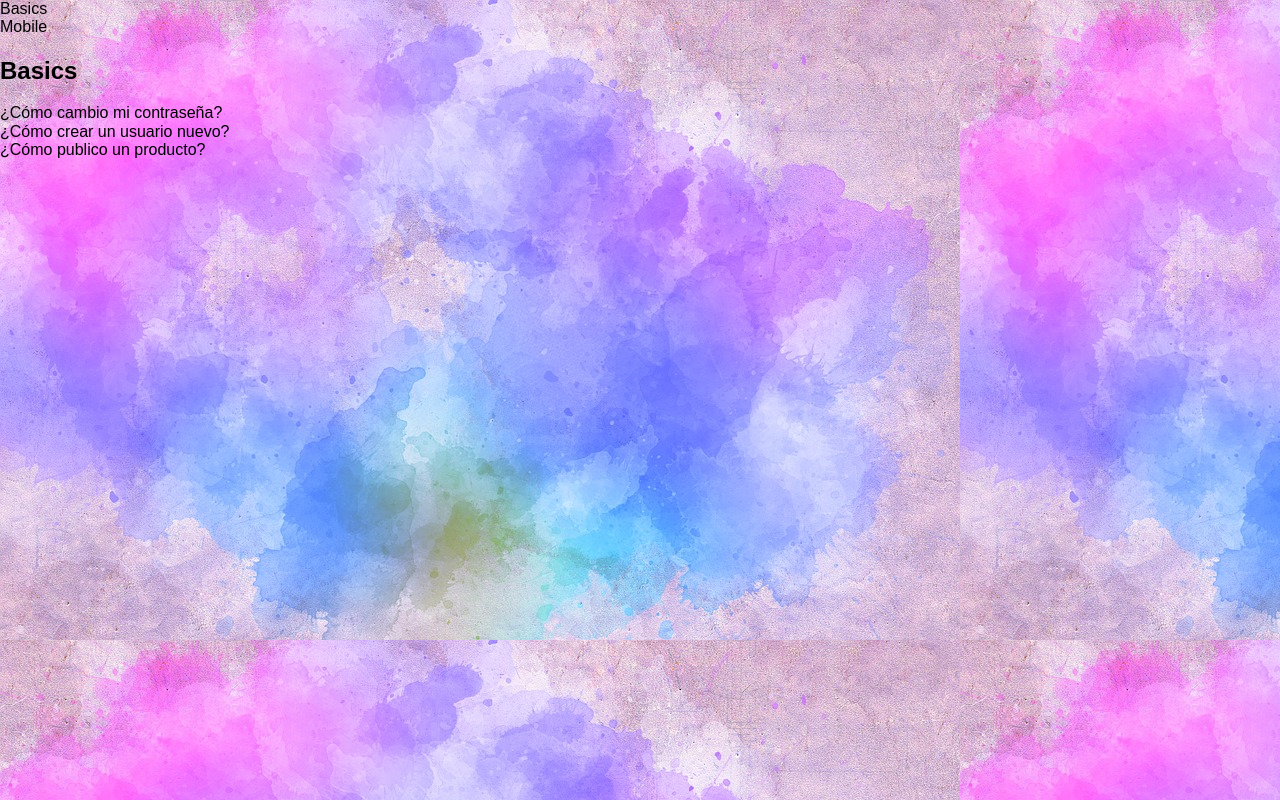
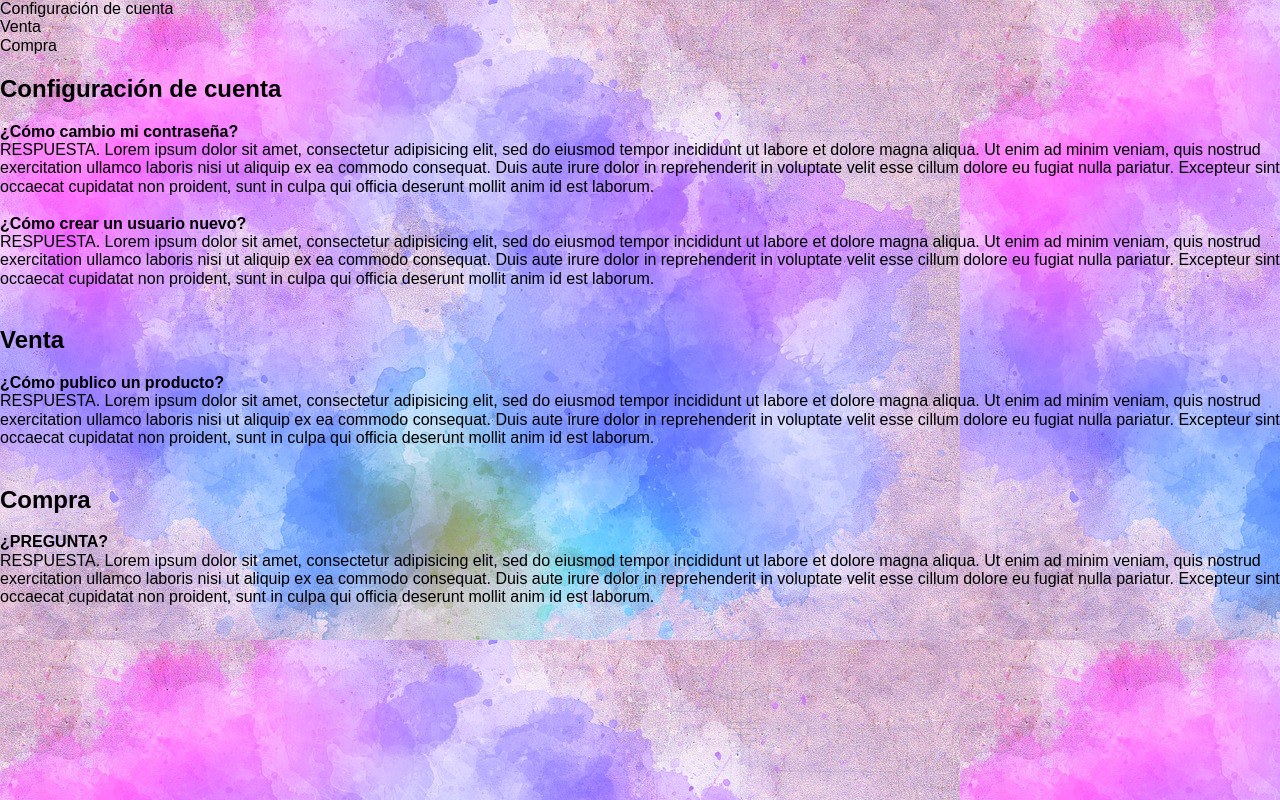
Before and after one commit to ju1618/TI_DH, a PHP site: page /faqs.html in a window 1280 px wide. Run offline with PHP 8.4, Linux system fonts and the light colour scheme; some libraries are stand-ins or nearby versions; some web fonts are replaced.

Commit message:
agregue contenido a faq

```diff
--- a/css/stylefaq.css
+++ b/css/stylefaq.css
@@ -2,7 +2,7 @@
 
 @import url("http://code.ionicframework.com/ionicons/2.0.1/css/ionicons.min.css"); /*para poder usar los iconitos, que se comporta como tipografia*/
 
-@import url("normalize.css");
+@import url("https://necolas.github.io/normalize.css/8.0.1/normalize.css");
 
 @import url("navstyle.css");
 
--- a/faqs.html
+++ b/faqs.html
@@ -11,38 +11,58 @@
       <!-- esto lo saque de la internet -->
       <section class="cd-faq">
        <ul class="cd-faq-categories">
-          <li><a href="#basics">Basics</a></li>
-          <li><a href="#mobile">Mobile</a></li>
+          <li><a href="#sesion">Configuración de cuenta</a></li>
+          <li><a href="#venta">Venta</a></li>
+          <li><a href="#compra">Compra</a></li>
           <li><!-- ... --></li>
        </ul>
 
        <div class="cd-faq-items">
-          <ul id="basics" class="cd-faq-group">
-             <li class="cd-faq-title"><h2>Basics</h2></li>
+          <ul id="sesion" class="cd-faq-group">
+             <li class="cd-faq-title"><h2>Configuración de cuenta</h2></li>
              <li>
-                <a class="cd-faq-trigger" href="#0">¿Cómo cambio mi contraseña?</a>
+                <a class="cd-faq-trigger" href="#0"><strong>¿Cómo cambio mi contraseña?</strong></a>
                 <div class="cd-faq-content">
-                   <!-- content here -->
+                   RESPUESTA.
+                   Lorem ipsum dolor sit amet, consectetur adipisicing elit, sed do eiusmod tempor incididunt ut labore et dolore magna aliqua. Ut enim ad minim veniam, quis nostrud exercitation ullamco laboris nisi ut aliquip ex ea commodo consequat. Duis aute irure dolor in reprehenderit in voluptate velit esse cillum dolore eu fugiat nulla pariatur. Excepteur sint occaecat cupidatat non proident, sunt in culpa qui officia deserunt mollit anim id est laborum.
                 </div>
+                <br>
              </li>
 
              <li>
-                <a class="cd-faq-trigger" href="#0">¿Cómo crear un usuario nuevo?</a>
+                <a class="cd-faq-trigger" href="#0"><strong>¿Cómo crear un usuario nuevo?</strong></a>
                 <div class="cd-faq-content">
-                   <!-- content here -->
+                   RESPUESTA.
+                   Lorem ipsum dolor sit amet, consectetur adipisicing elit, sed do eiusmod tempor incididunt ut labore et dolore magna aliqua. Ut enim ad minim veniam, quis nostrud exercitation ullamco laboris nisi ut aliquip ex ea commodo consequat. Duis aute irure dolor in reprehenderit in voluptate velit esse cillum dolore eu fugiat nulla pariatur. Excepteur sint occaecat cupidatat non proident, sunt in culpa qui officia deserunt mollit anim id est laborum.
                 </div>
+                <br>
              </li>
 
-             <li>
-               <a class="cd-faq-trigger" href="#0">¿Cómo publico un producto?</a>
-               <div class="cd-faq-content">
-                <!-- content here -->
-              </div>
-            </li>
+
           </ul>
 
-          <ul id="mobile" class="cd-faq-group">
-             <!-- ... -->
+          <ul id="venta" class="cd-faq-group">
+            <li class="cd-faq-title"><h2>Venta</h2></li>
+            <li>
+              <a class="cd-faq-trigger" href="#0"><strong>¿Cómo publico un producto?</strong></a>
+              <div class="cd-faq-content">
+                RESPUESTA.
+                Lorem ipsum dolor sit amet, consectetur adipisicing elit, sed do eiusmod tempor incididunt ut labore et dolore magna aliqua. Ut enim ad minim veniam, quis nostrud exercitation ullamco laboris nisi ut aliquip ex ea commodo consequat. Duis aute irure dolor in reprehenderit in voluptate velit esse cillum dolore eu fugiat nulla pariatur. Excepteur sint occaecat cupidatat non proident, sunt in culpa qui officia deserunt mollit anim id est laborum.
+             </div>
+             <br>
+           </li>
+          </ul>
+
+          <ul id="compra" class="cd-faq-group">
+            <li class="cd-faq-title"><h2>Compra</h2></li>
+            <li>
+              <a class="cd-faq-trigger" href="#0"><strong>¿PREGUNTA?</strong></a>
+              <div class="cd-faq-content">
+                RESPUESTA.
+                Lorem ipsum dolor sit amet, consectetur adipisicing elit, sed do eiusmod tempor incididunt ut labore et dolore magna aliqua. Ut enim ad minim veniam, quis nostrud exercitation ullamco laboris nisi ut aliquip ex ea commodo consequat. Duis aute irure dolor in reprehenderit in voluptate velit esse cillum dolore eu fugiat nulla pariatur. Excepteur sint occaecat cupidatat non proident, sunt in culpa qui officia deserunt mollit anim id est laborum.
+             </div>
+             <br>
+           </li>
           </ul>
 
           <!-- ... -->
```
